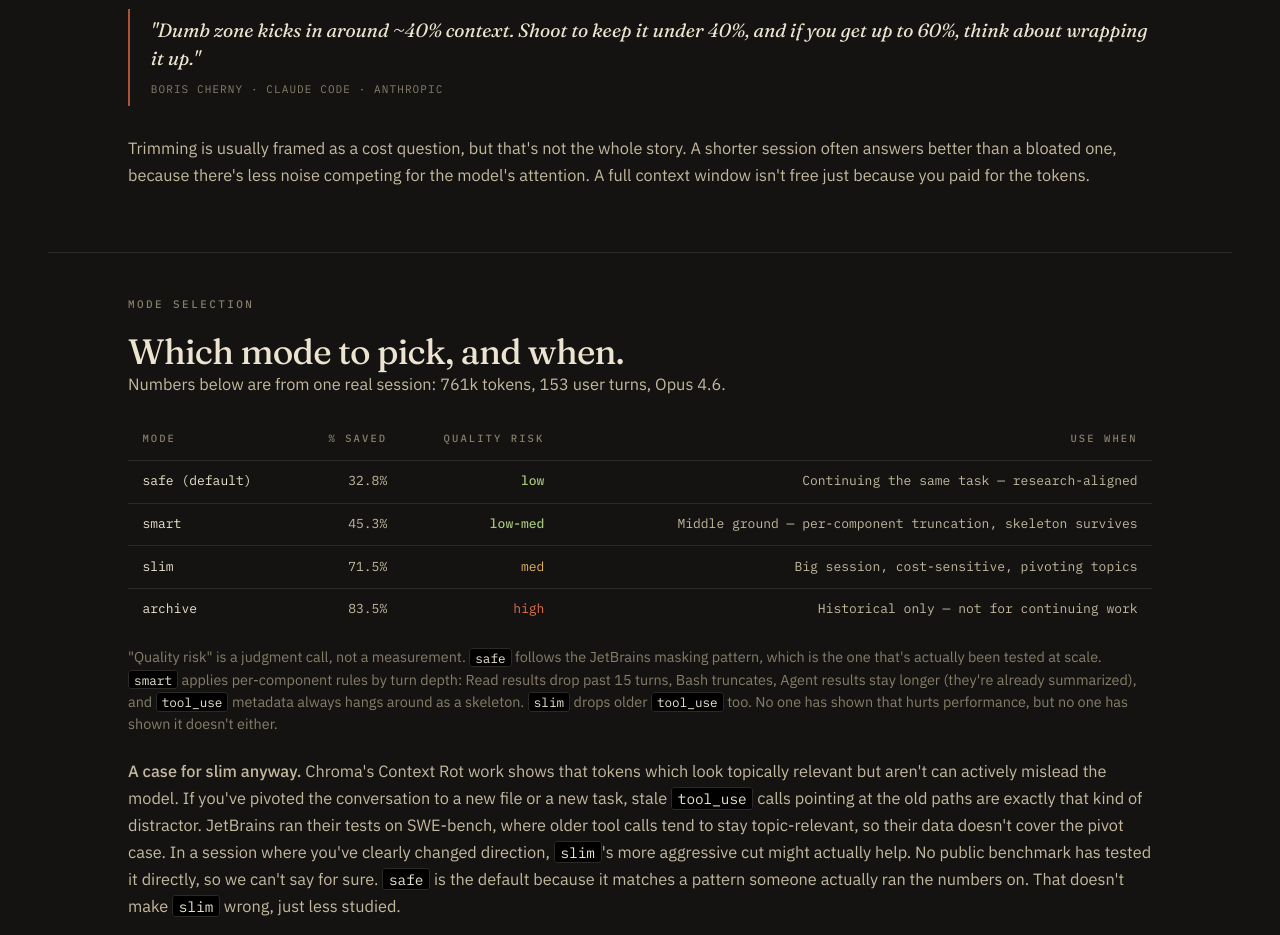
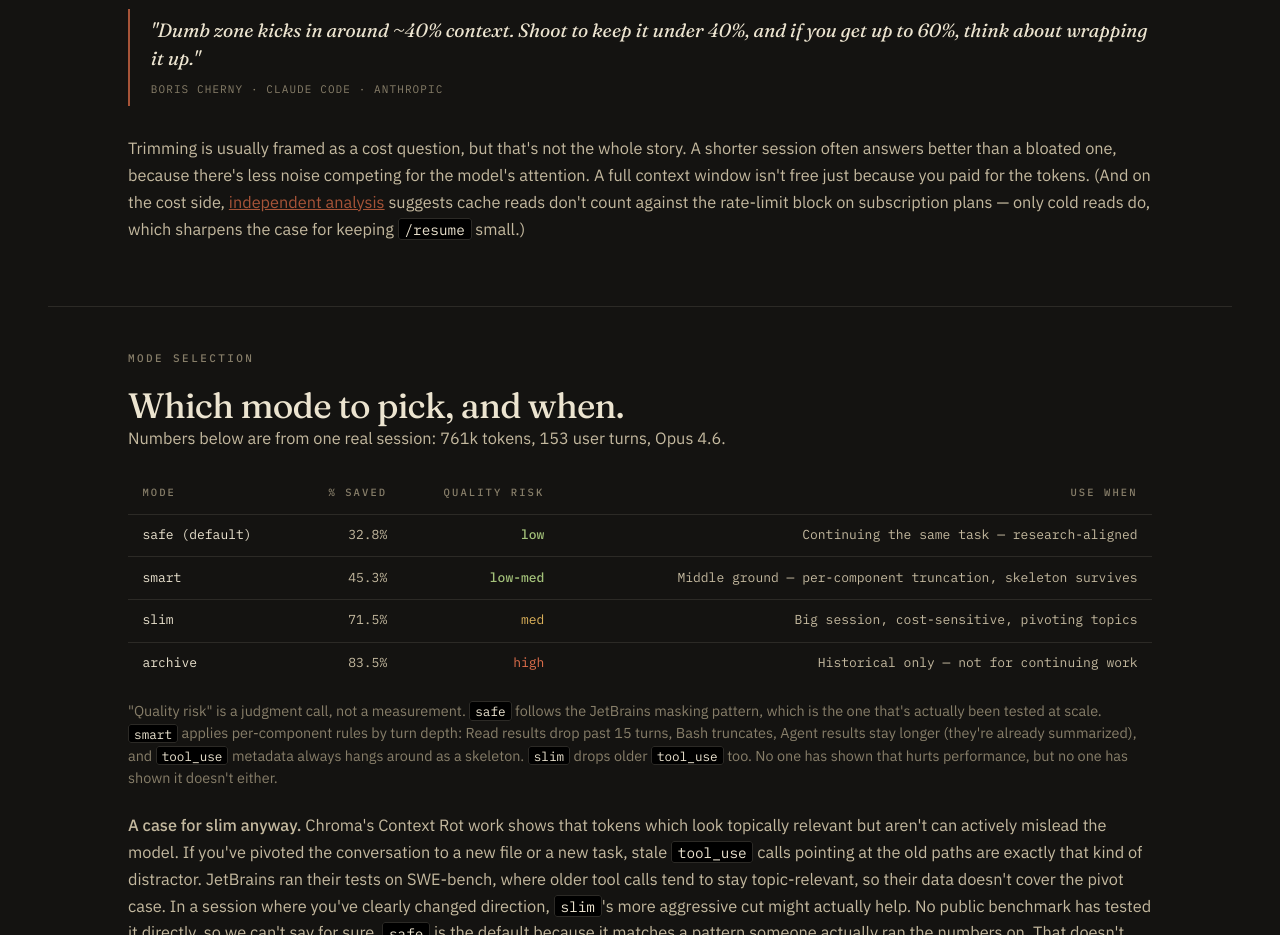
Before and after one commit to bihanikeshav/ClaudeCompress, a website: page docs/theory/index.html in a window 1280 px wide. Shown: the part 2860-3795 px from the top of the page. Drawn offline with Linux system fonts and the light colour scheme.

Commit message:
updated landing page
based on the findings: https://she-llac.com/claude-limits

```diff
--- a/docs/theory/index.html
+++ b/docs/theory/index.html
@@ -668,7 +668,7 @@
           <cite><a href="https://howborisusesclaudecode.com/">Boris Cherny · Claude Code · Anthropic</a></cite>
         </blockquote>
 
-        <p class="intro">Trimming is usually framed as a cost question, but that's not the whole story. A shorter session often answers better than a bloated one, because there's less noise competing for the model's attention. A full context window isn't free just because you paid for the tokens.</p>
+        <p class="intro">Trimming is usually framed as a cost question, but that's not the whole story. A shorter session often answers better than a bloated one, because there's less noise competing for the model's attention. A full context window isn't free just because you paid for the tokens. (And on the cost side, <a href="https://she-llac.com/claude-limits" style="color:var(--accent-soft)">independent analysis</a> suggests cache reads don't count against the rate-limit block on subscription plans — only cold reads do, which sharpens the case for keeping <code>/resume</code> small.)</p>
       </div>
     </section>
 
```
Also changed, not shown: docs/index.html (+1 -1 lines).
